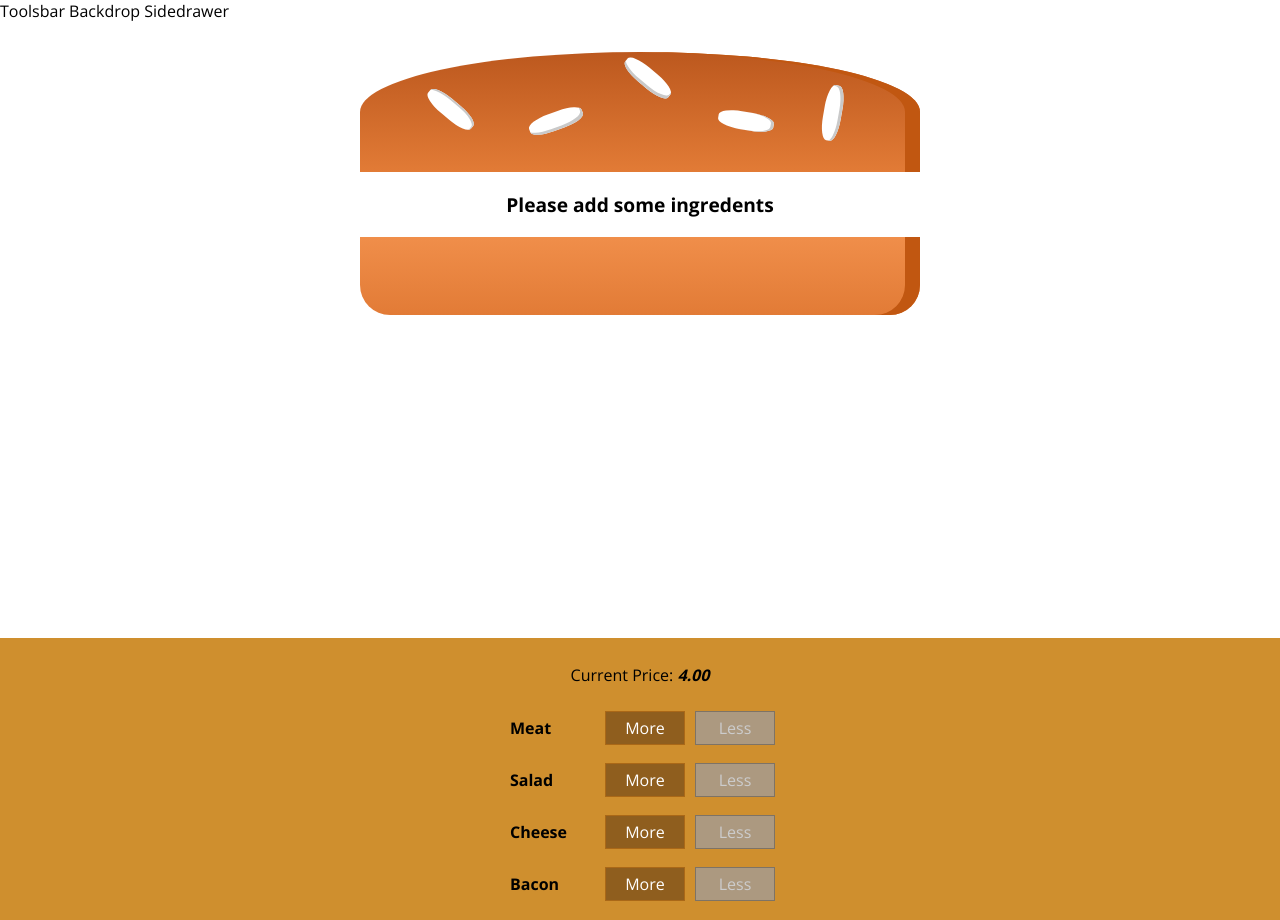
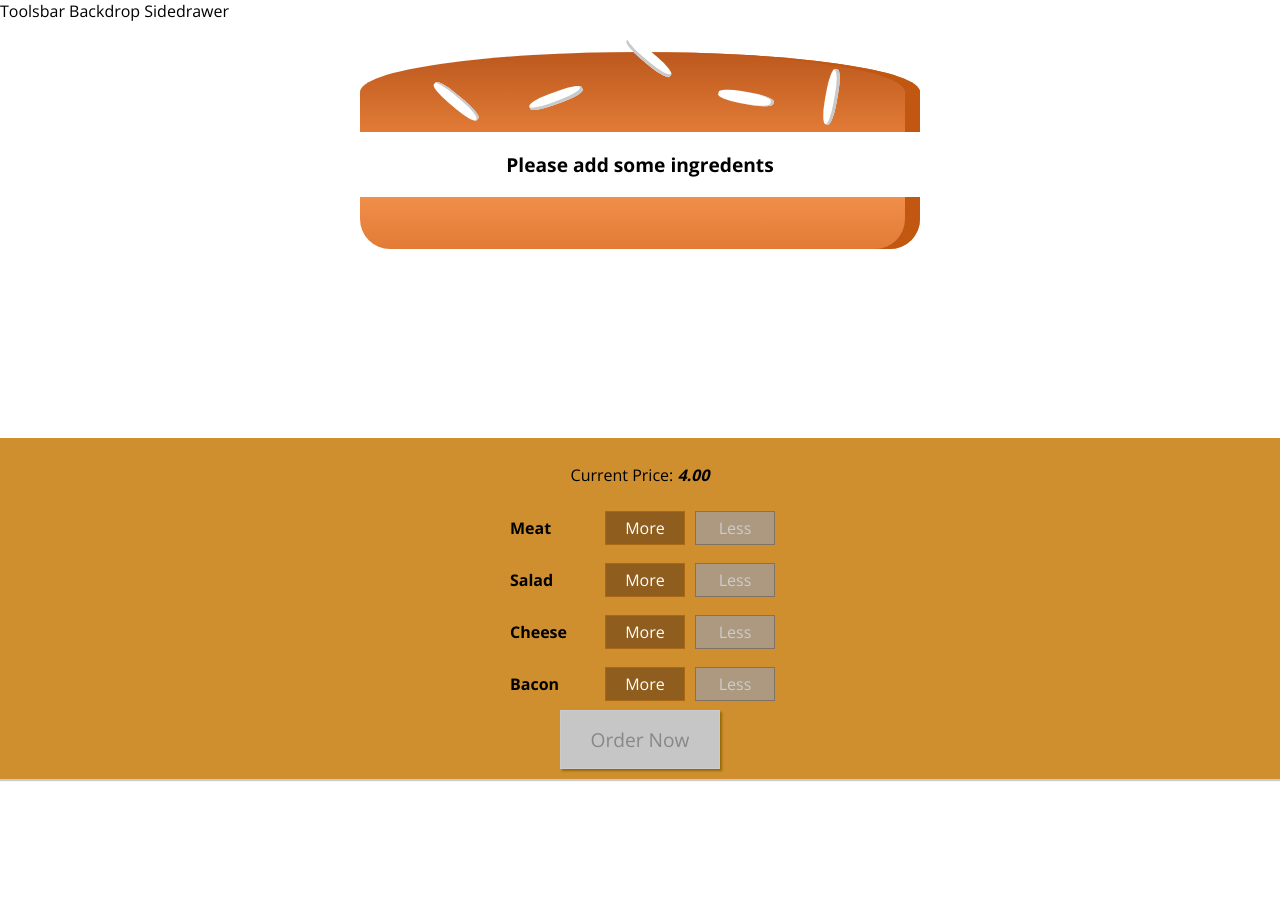
Before and after one commit to KGlol/my-burger, a React (Create React App) app: page / in a window 1280 px wide. After the commit the page ends 800 px from the top, so only its background shows below. Built offline with nearby package versions, Linux system fonts and the light colour scheme.

Commit message:
check button

```diff
--- a/src/components/Burger/Burger.module.scss
+++ b/src/components/Burger/Burger.module.scss
@@ -14,11 +14,11 @@
 
   @media (min-width: 500px) and (min-height: 400px) {
     width: 450px;
-    height: 400px;
+    height: 300px;
   }
 
   @media (min-width: 1000px) and (min-height: 700px) {
     width: 700px;
-    height: 600px;
+    height: 400px;
   }
 }
--- a/src/components/Burger/BurgerControls/BurgerControls.js
+++ b/src/components/Burger/BurgerControls/BurgerControls.js
@@ -21,6 +21,9 @@ const burgerControls = ( props ) =>
                   remove={() => props.remove(control.type)}
                   disabledInfo={props.disabledInfo[control.type]} />)
     }
+    <button
+    className={classes.OrderButton}
+    disabled={!props.disabled}>Order Now</button>
   </div>
 
 export default burgerControls;
--- a/src/components/Burger/BurgerControls/BurgerControls.module.scss
+++ b/src/components/Burger/BurgerControls/BurgerControls.module.scss
@@ -8,3 +8,45 @@
   margin: auto;
   padding: 10px 0;
 }
+
+
+.OrderButton {
+  background-color: #DAD735;
+  outline: none;
+  cursor: pointer;
+  border: 1px solid #966909;
+  color: #966909;
+  font-family: inherit;
+  font-size: 1.2em;
+  padding: 15px 30px;
+  box-shadow: 2px 2px 2px #966909;
+}
+
+.OrderButton:hover, .OrderButton:active {
+  background-color: #A0DB41;
+  border: 1px solid #966909;
+  color: #966909;
+}
+
+.OrderButton:disabled {
+  background-color: #C7C6C6;
+  cursor: not-allowed;
+  border: 1px solid #ccc;
+  color: #888888;
+}
+
+.OrderButton:not(:disabled) {
+  animation: enable 0.3s linear;
+}
+
+@keyframes enable {
+  0% {
+      transform: scale(1);
+  }
+  60% {
+      transform: scale(1.1);
+  }
+  100% {
+      transform: scale(1);
+  }
+}
--- a/src/containers/BurgerBuilder/BurgerBuilder.js
+++ b/src/containers/BurgerBuilder/BurgerBuilder.js
@@ -17,7 +17,31 @@ class BurgerBuilder extends Component {
       salad: 0,
       bacon: 0
     },
-    totalPrice: 4
+    totalPrice: 4,
+    purchasable: false//是否可定汉堡的变量
+  }
+
+
+  purchaseHandler = (ingredents) => {
+    /**
+     * 1. 以addIngredentHandler中的updateIngredents作为参数出入的目的是
+     *    使purchaseHandler能够获得最新的this.state.ingredents,
+     *    修正在其函数体内部通过...(展开操作符)获取this.state的老版本,
+     *    bug原因: setstate 是异步的??
+     *
+     * 2. purchaseHandler在addIngerdentHandler和removeIngrednetHandler中被调用,
+     *    以此更新state.purchaseable的状态, 传递给BurgerControls的button的disbaled属性
+     *
+     * 3. Object.values以数组的形式返回对象的值
+     *  */
+    // const ingredents = {
+    //   ...this.state.ingredents
+    // }
+    const sum = Object.values(ingredents)
+      .reduce((sum, el) => {
+        return sum + el;
+      }, 0);
+    this.setState({purchasable: sum > 0});
   }
 
   addIngredentHandler = (type) => {
@@ -30,6 +54,7 @@ class BurgerBuilder extends Component {
     updatedIngredents[type] = updatedCount;
     let gainPrice = totalPrice + INGREDENT_PRICES[type];
     this.setState({ingredents: updatedIngredents, totalPrice: gainPrice});
+    this.purchaseHandler(updatedIngredents);
   }
 
   removeIngredentHandler = (type) => {
@@ -45,6 +70,7 @@ class BurgerBuilder extends Component {
     updatedIngredents[type] = updatedCount;
     let deduction = totalPrice - INGREDENT_PRICES[type];
     this.setState({ingredents: updatedIngredents, totalPrice: deduction});
+    this.purchaseHandler(updatedIngredents);
   }
 
   render () {
@@ -52,8 +78,12 @@ class BurgerBuilder extends Component {
     const disabledInfo = {
       ...this.state.ingredents
     };
+    // console.log(Object.values(disabledInfo)
+    //   .reduce((sum, el) => {
+    //     return sum + el;
+    //   }, 0))
     for (let key in disabledInfo) {
-      disabledInfo[key] = disabledInfo[key] <= 0
+      disabledInfo[key] = disabledInfo[key] <= 0;
     };
     //{salad: true, cheese: false,...}
     return (
@@ -63,7 +93,8 @@ class BurgerBuilder extends Component {
           add={this.addIngredentHandler}
           remove={this.removeIngredentHandler}
           disabledInfo={disabledInfo}
-          price={this.state.totalPrice} />
+          price={this.state.totalPrice}
+          disabled={this.state.purchasable} />
       </Aux>
     )
   }
```
